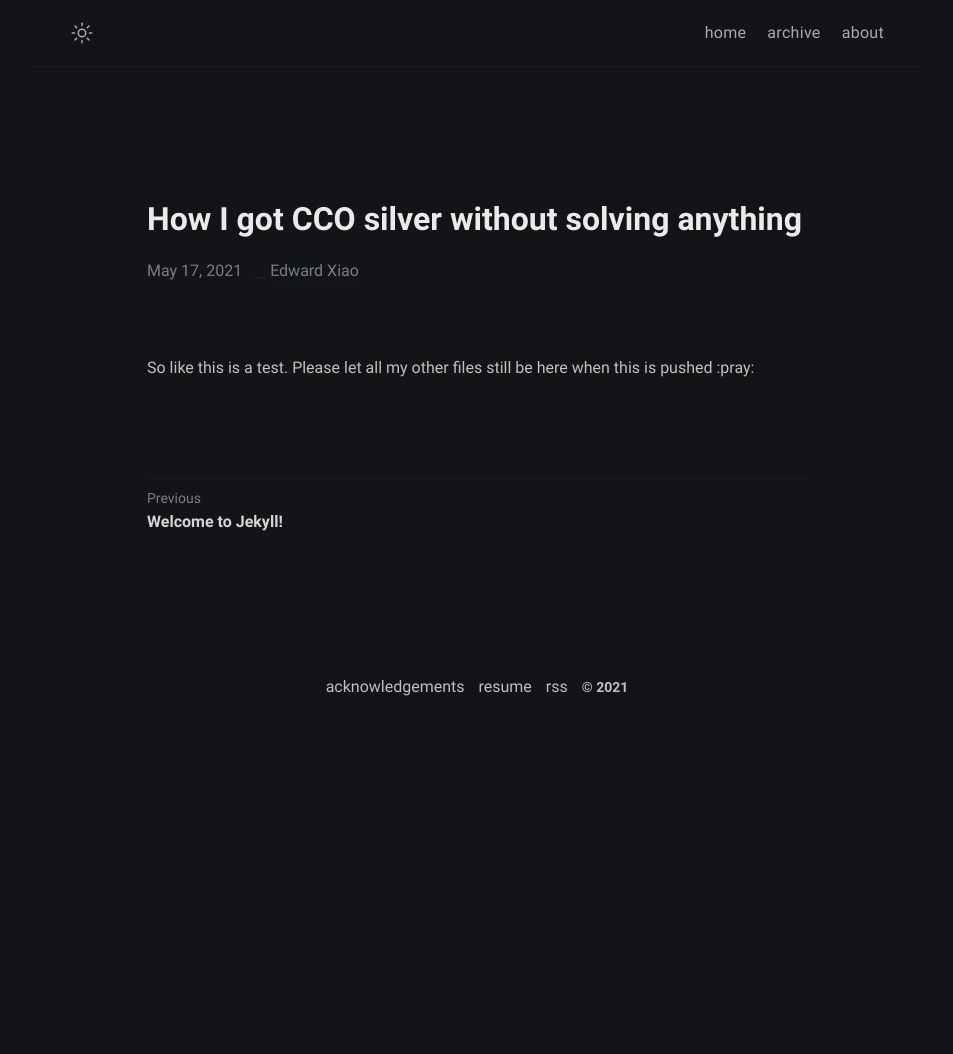
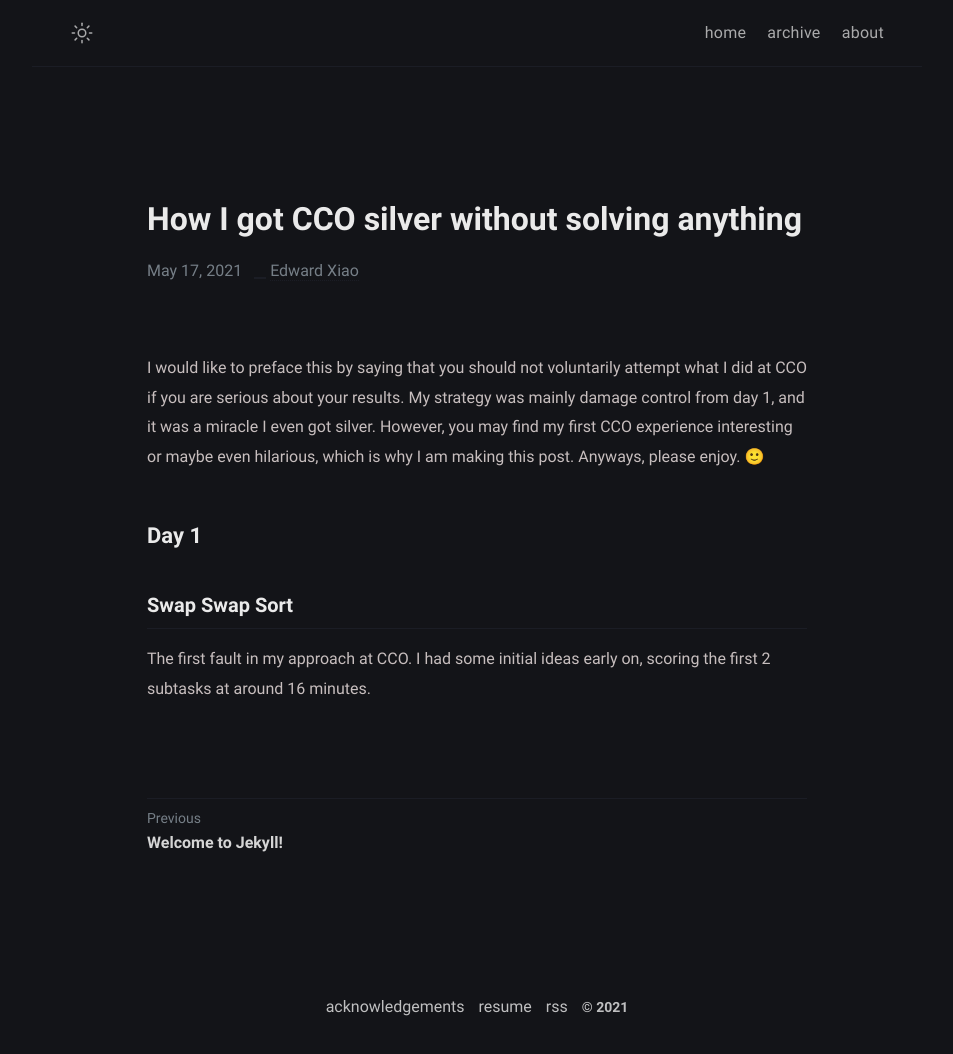
Before and after one commit to 4fecta/4fecta.ca, a Jekyll site: the page built from _posts/how-i-got-cco-silver-without-solving-anything/2021-05-16-how-i-got-cco-silver-without-solving-anything.md, in a window 1280 px wide. Shown: the whole page, without its empty margins (163-1116 px from the left). Built offline with Jekyll 4.4.1, drawn with Linux system fonts in a browser that asks for light colours; before the commit the page ends 900 px from its top, so only the background shows below that.

Commit message:
Update 2021-05-16-how-i-got-cco-silver-without-solving-anything.md

```diff
--- a/_posts/how-i-got-cco-silver-without-solving-anything/2021-05-16-how-i-got-cco-silver-without-solving-anything.md
+++ b/_posts/how-i-got-cco-silver-without-solving-anything/2021-05-16-how-i-got-cco-silver-without-solving-anything.md
@@ -4,4 +4,10 @@ title:  "How I got CCO silver without solving anything"
 date:   2021-05-16 20:40:20 -0500
 categories: programming
 ---
-So like this is a test. Please let all my other files still be here when this is pushed :pray:
+I would like to preface this by saying that you should not voluntarily attempt what I did at CCO if you are serious about your results. My strategy was mainly damage control from day 1, and it was a miracle I even got silver. However, you may find my first CCO experience interesting or maybe even hilarious, which is why I am making this post. Anyways, please enjoy. 🙂
+
+## Day 1
+
+### Swap Swap Sort
+
+The first fault in my approach at CCO. I had some initial ideas early on, scoring the first 2 subtasks at around 16 minutes.
```
